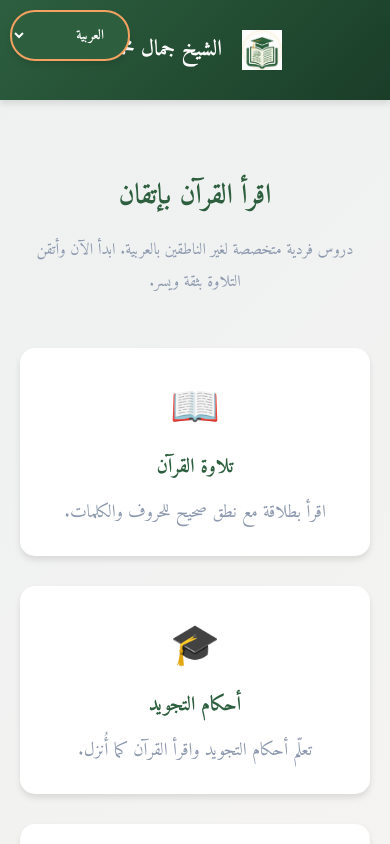
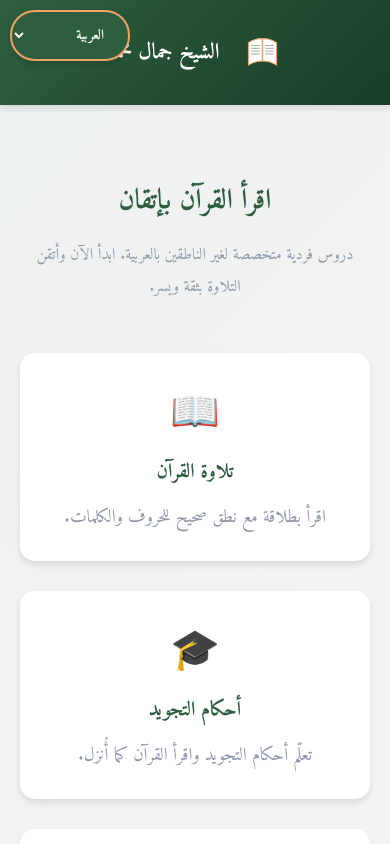
Before and after one commit to Saiaf25/quran-tutor, a plain HTML site: page index.html in a window 390 px wide. Shown: the top 844 px of the page. Drawn offline with Linux system fonts and the light colour scheme.

Commit message:
Replace logo with clean white SVG icon
- Created custom open Quran book icon in white
- Simplified design with gold (#f4a261) accents
- Decorative lines representing text on pages
- Better visual fit with header background
- Responsive sizing: 60px desktop, 45px mobile

🤖 Generated with [Claude Code](https://claude.com/claude-code)

Co-Authored-By: Claude Sonnet 4.5 <noreply@anthropic.com>

```diff
--- a/index.html
+++ b/index.html
@@ -94,7 +94,31 @@
         <div class="container">
             <div class="header-content">
                 <div class="logo">
-                    <img src="logo.png" alt="Quran Tutor Logo" class="logo-image">
+                    <svg class="logo-icon" viewBox="0 0 64 64" fill="none" xmlns="http://www.w3.org/2000/svg">
+                        <!-- Open Book Shape -->
+                        <path d="M32 12C25 12 18 14 12 18V50C18 46 25 44 32 44C39 44 46 46 52 50V18C46 14 39 12 32 12Z" fill="white" opacity="0.9"/>
+
+                        <!-- Left Page -->
+                        <path d="M12 18V50C18 46 25 44 32 44V12C25 12 18 14 12 18Z" fill="white" stroke="#f4a261" stroke-width="1.5"/>
+
+                        <!-- Right Page -->
+                        <path d="M52 18V50C46 46 39 44 32 44V12C39 12 46 14 52 18Z" fill="white" stroke="#f4a261" stroke-width="1.5"/>
+
+                        <!-- Center Binding -->
+                        <line x1="32" y1="12" x2="32" y2="44" stroke="#f4a261" stroke-width="2"/>
+
+                        <!-- Decorative Arabic Calligraphy Style Lines on Left Page -->
+                        <line x1="16" y1="22" x2="28" y2="22" stroke="#2d5f3f" stroke-width="1" opacity="0.7"/>
+                        <line x1="16" y1="26" x2="28" y2="26" stroke="#2d5f3f" stroke-width="1" opacity="0.7"/>
+                        <line x1="16" y1="30" x2="28" y2="30" stroke="#2d5f3f" stroke-width="1" opacity="0.7"/>
+                        <line x1="16" y1="34" x2="28" y2="34" stroke="#2d5f3f" stroke-width="1" opacity="0.7"/>
+
+                        <!-- Decorative Lines on Right Page -->
+                        <line x1="36" y1="22" x2="48" y2="22" stroke="#2d5f3f" stroke-width="1" opacity="0.7"/>
+                        <line x1="36" y1="26" x2="48" y2="26" stroke="#2d5f3f" stroke-width="1" opacity="0.7"/>
+                        <line x1="36" y1="30" x2="48" y2="30" stroke="#2d5f3f" stroke-width="1" opacity="0.7"/>
+                        <line x1="36" y1="34" x2="48" y2="34" stroke="#2d5f3f" stroke-width="1" opacity="0.7"/>
+                    </svg>
                     <h1>
                         <span class="lang-en" style="display: none;">Sheikh Gamal Mohamad</span>
                         <span class="lang-ar">الشيخ جمال محمد</span>
--- a/styles.css
+++ b/styles.css
@@ -106,14 +106,13 @@ body[dir="rtl"] .language-toggle {
     gap: 20px;
 }
 
-.logo-image {
+.logo-icon {
     width: 60px;
     height: 60px;
-    object-fit: contain;
     transition: transform 0.3s ease;
 }
 
-.logo-image:hover {
+.logo-icon:hover {
     transform: scale(1.05);
 }
 
@@ -542,9 +541,9 @@ body[dir="rtl"] .language-toggle {
         font-size: 22px;
     }
 
-    .logo-image {
-        width: 40px;
-        height: 40px;
+    .logo-icon {
+        width: 45px;
+        height: 45px;
     }
 
     .hero-title {
```
